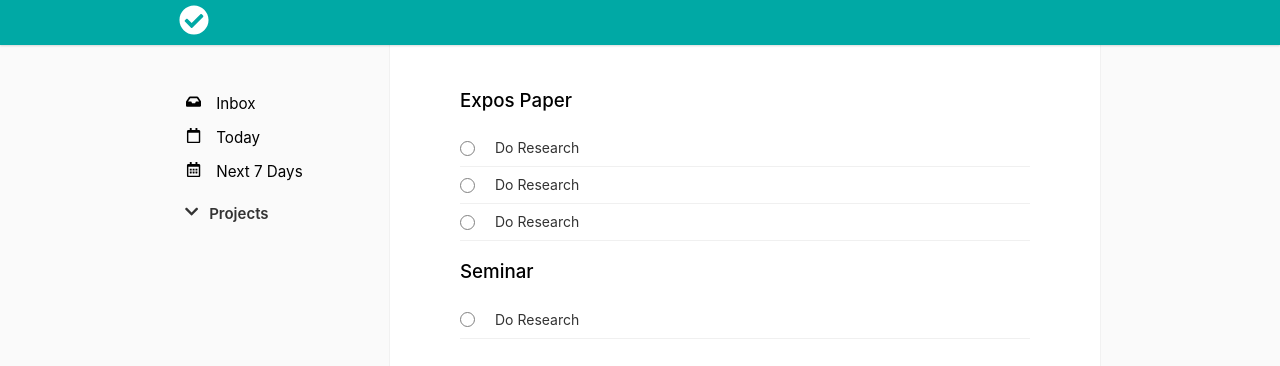
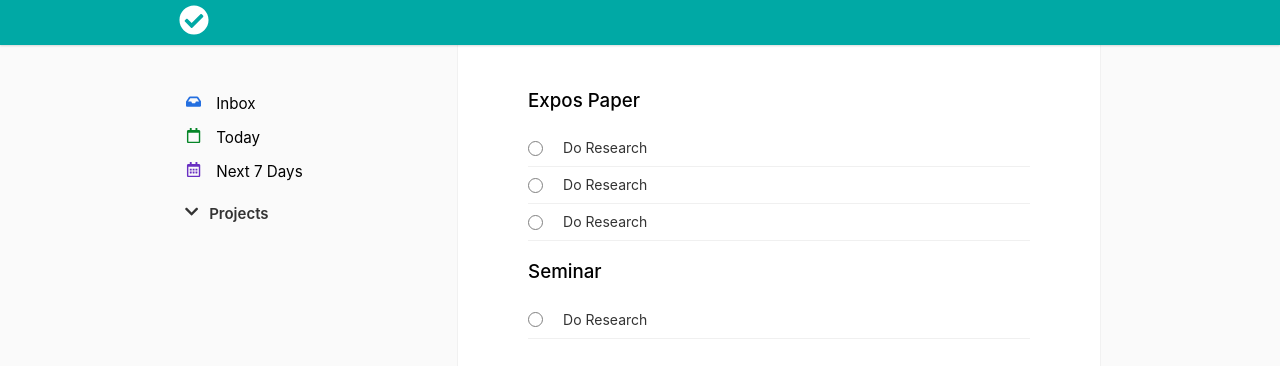
Before and after one commit to lithafnium/todolist, a React (Create React App) app: page / in a window 1280 px wide. Shown: the top 366 px of the page. Built offline with nearby package versions, Linux system fonts and the light colour scheme.

Commit message:
added colors

```diff
--- a/src/components/Sidebar.js
+++ b/src/components/Sidebar.js
@@ -11,19 +11,19 @@ function Sidebar(){
 		<div class = "sidebar">
 			<ul>
 				<li class = "list-item">
-					<span class = "list-icon">
+					<span id = "inbox" class = "list-icon">
 						<FaInbox/>
 					</span>
 					<span>Inbox</span>
 				</li>
 				<li class = "list-item">
-					<span class = "list-icon">
+					<span id = "today" class = "list-icon">
 						<FaRegCalendar/>
 					</span>
 					<span>Today</span>
 				</li>
 				<li class = "list-item">
-					<span class = "list-icon">
+					<span id = "next7days" class = "list-icon">
 						<FaRegCalendarAlt/>
 					</span>
 					<span>Next 7 Days</span>
--- a/src/index.css
+++ b/src/index.css
@@ -80,7 +80,7 @@ nav {
 
 .sidebar{
 	padding: 70px 00px 0px 0px;
-	width: 266px;
+	width: 400px;
 	background-color: #fafafa;
 	border-right: 1px solid #f1f1f1;
 	height: calc(100vh);
@@ -93,8 +93,8 @@ nav {
 	padding: 0px;
 }
 .list-item{
-
-	padding: 7px;
+	border-radius: 3px;
+	padding: 7px 7px 7px 7px;
 	list-style-type: none;
 }
 
@@ -107,7 +107,17 @@ nav {
 	margin-right: 15px;
 }
 
+#inbox{
+	color: #246fe0;
+}
 
+#today{
+	color: #058527;
+}
+
+#next7days{
+	color: #692fc2;
+}
 
 .project-header{
 
```
